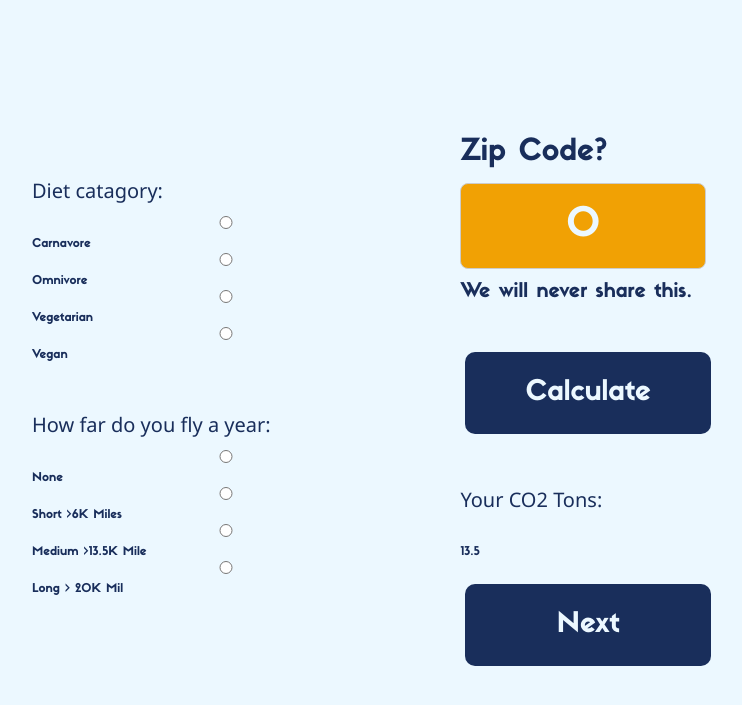
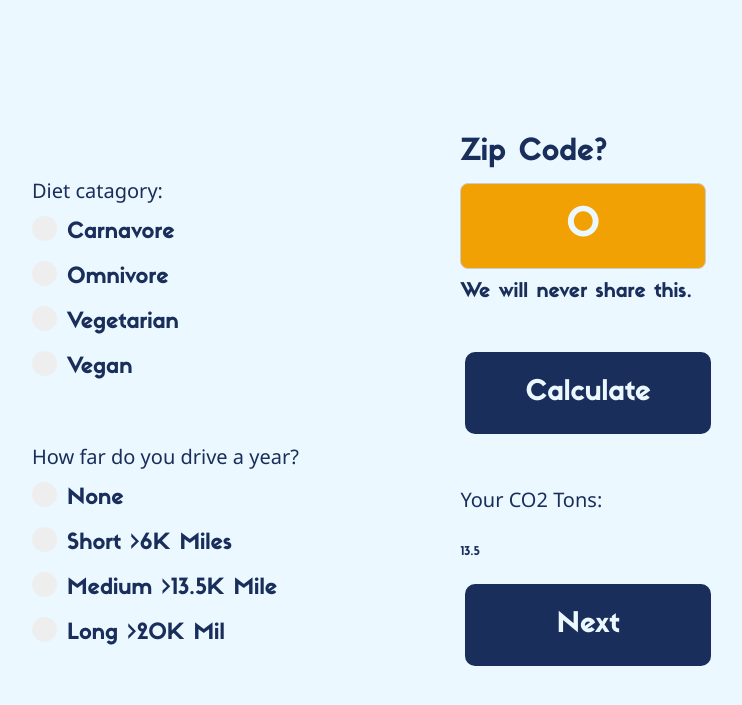
Before and after one commit to BOB450/LightCo2-Survay, a PHP site: page / in a window 1280 px wide. Shown: the top 705 px of the page, without its empty margins (271-1013 px from the left). Run offline with PHP 8.4, Linux system fonts and the light colour scheme.

Commit message:
Fixed Radio Buttons

```diff
--- a/index.php
+++ b/index.php
@@ -65,18 +65,50 @@ function myFunction() {
   <div class="main">
     <div> <!--This div contains the diet question for formating. TODO: format-->
         <h4>  Diet catagory:</h4>
-       <input type="radio" name="diet" <?php if (isset($diet) && $diet=="3.3") echo "checked";?> value="3.3">Carnavore
-       <input type="radio" name="diet" <?php if (isset($diet) && $diet=="2.5") echo "checked";?> value="2.5">Omnivore
-       <input type="radio" name="diet" <?php if (isset($diet) && $diet=="1.7") echo "checked";?> value="1.7">Vegetarian
-       <input type="radio" name="diet" <?php if (isset($diet) && $diet=="1.5") echo "checked";?> value="1.5">Vegan
+        <label class="container">Carnavore
+          <input type="radio" name="diet" <?php if (isset($diet) && $diet=="3.3") echo "checked";?> value="3.3">
+          <span class="checkmark"></span>
+        </label>
+
+        <label class="container">Omnivore
+          <input type="radio" name="diet" <?php if (isset($diet) && $diet=="2.5") echo "checked";?> value="2.5">
+          <span class="checkmark"></span>
+        </label>
+
+        <label class="container">Vegetarian
+          <input type="radio" name="diet" <?php if (isset($diet) && $diet=="1.7") echo "checked";?> value="1.7">
+          <span class="checkmark"></span>
+        </label>
+
+        <label class="container">Vegan
+          <input type="radio" name="diet" <?php if (isset($diet) && $diet=="1.5") echo "checked";?> value="1.5">
+          <span class="checkmark"></span>
+        </label>
     </div>
     <br><br>
     <div> <!--This div contains the Milage textbox. TODO: format-->
-      <h4>How far do you fly a year:</h4>
-      <input type="radio" name="travel" <?php if (isset($travel) && $travel=="3.3") echo "checked";?> value=".2">None
-      <input type="radio" name="travel" <?php if (isset($travel) && $travel=="2.5") echo "checked";?> value=".5">Short >6K Miles
-      <input type="radio" name="travel" <?php if (isset($travel) && $travel=="1.7") echo "checked";?> value="4.5">Medium >13.5K Mile
-      <input type="radio" name="travel" <?php if (isset($travel) && $travel=="1.5") echo "checked";?> value="11.5"> Long > 20K Mil
+      <h4>How far do you drive a year?</h4>
+
+      <label class="container">None
+          <input type="radio" name="travel" <?php if (isset($travel) && $travel=="3.3") echo "checked";?> value=".2">
+          <span class="checkmark"></span>
+        </label>
+
+        <label class="container">Short >6K Miles
+        <input type="radio" name="travel" <?php if (isset($travel) && $travel=="2.5") echo "checked";?> value=".5">
+          <span class="checkmark"></span>
+        </label>
+
+        <label class="container">Medium >13.5K Mile
+        <input type="radio" name="travel" <?php if (isset($travel) && $travel=="1.7") echo "checked";?> value="4.5">
+          <span class="checkmark"></span>
+        </label>
+
+        <label class="container">Long >20K Mil
+          <input type="radio" name="travel" <?php if (isset($travel) && $travel=="1.5") echo "checked";?> value="11.5">
+          <span class="checkmark"></span>
+        </label>
+
     </div>
   </div>
   <br><br>
--- a/style.css
+++ b/style.css
@@ -186,3 +186,67 @@ button,input
   form {
 	display: inline-block;
   }
+
+  /* The container */
+.container {
+	display: block;
+	position: relative;
+	padding-left: 35px;
+	margin-bottom: 12px;
+	cursor: pointer;
+	font-size: 22px;
+	-webkit-user-select: none;
+	-moz-user-select: none;
+	-ms-user-select: none;
+	user-select: none;
+  }
+
+  /* Hide the browser's default radio button */
+  .container input {
+	position: absolute;
+	opacity: 0;
+	cursor: pointer;
+  }
+
+  /* Create a custom radio button */
+  .checkmark {
+	position: absolute;
+	top: 0;
+	left: 0;
+	height: 25px;
+	width: 25px;
+	background-color: #eee;
+	border-radius: 50%;
+  }
+
+  /* On mouse-over, add a grey background color */
+  .container:hover input ~ .checkmark {
+	background-color: #ccc;
+  }
+
+  /* When the radio button is checked, add a blue background */
+  .container input:checked ~ .checkmark {
+	background-color: #192E5B;
+  }
+
+  /* Create the indicator (the dot/circle - hidden when not checked) */
+  .checkmark:after {
+	content: "";
+	position: absolute;
+	display: none;
+  }
+
+  /* Show the indicator (dot/circle) when checked */
+  .container input:checked ~ .checkmark:after {
+	display: block;
+  }
+
+  /* Style the indicator (dot/circle) */
+  .container .checkmark:after {
+	   top: 9px;
+	  left: 9px;
+	  width: 8px;
+	  height: 8px;
+	  border-radius: 50%;
+	  background: #ECF8FF;
+  }
```
